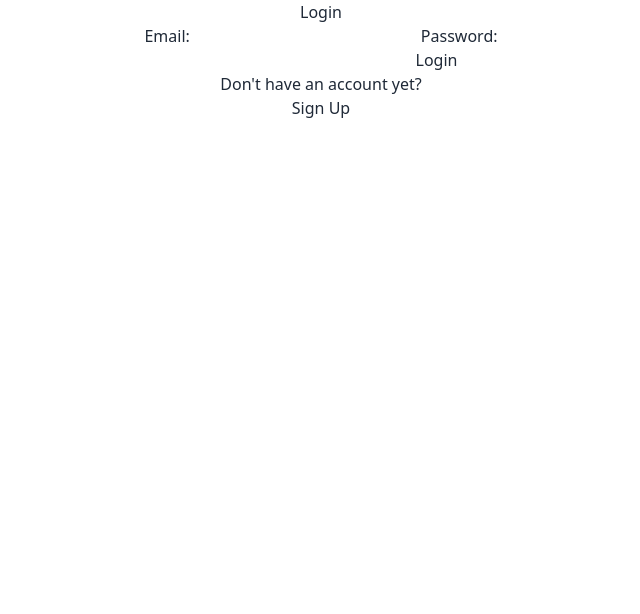
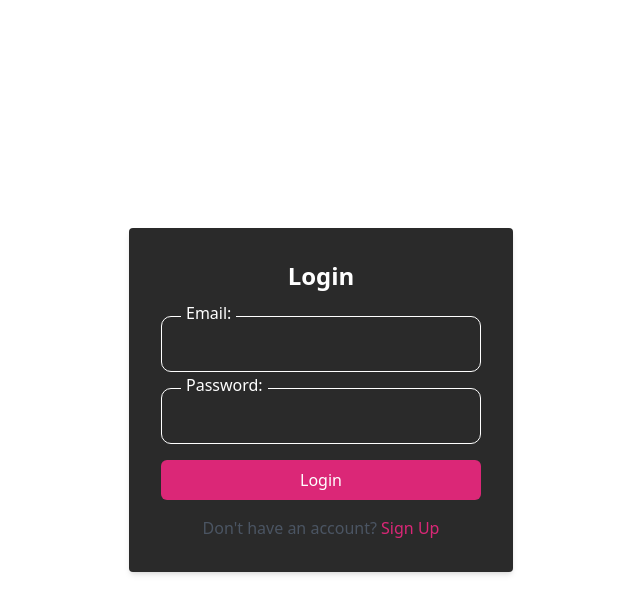
Before and after one commit to AnastasiiaHusieva/Pilgrim, a React (Create React App) app: page /login in a window 1280 px wide. Shown: the top 614 px of the page, without its empty margins (319-959 px from the left). Built offline with nearby package versions, Linux system fonts and the light colour scheme; no server answers.

Commit message:
login and signup page styled

```diff
--- a/src/components/Map/Maps.jsx
+++ b/src/components/Map/Maps.jsx
@@ -5,7 +5,7 @@ import { useTheme } from '../../components/ThemeContext';
 
 const containerStyle = {
   width: '100vw',
-  height: '85vh'
+  height: '88vh'
 };
 
 const center = {
--- a/src/pages/LoginPage/LoginPage.jsx
+++ b/src/pages/LoginPage/LoginPage.jsx
@@ -1,13 +1,14 @@
-import "./LoginPage.css";
-import { useState, useContext } from "react";
+import React, { useState, useContext } from "react";
 import { Link, useNavigate } from "react-router-dom";
 import { AuthContext } from "../../context/auth.context";
 import authService from "../../services/auth.service";
+import { useTheme } from "../../components/ThemeContext";
 
 function LoginPage() {
   const [email, setEmail] = useState("");
   const [password, setPassword] = useState("");
   const [errorMessage, setErrorMessage] = useState(undefined);
+  const { isDarkMode } = useTheme();
 
   const navigate = useNavigate();
 
@@ -20,52 +21,57 @@ function LoginPage() {
     e.preventDefault();
     const requestBody = { email, password };
 
-    // Send a request to the server using axios
-    /*
-    axios.post(`${process.env.REACT_APP_SERVER_URL}/auth/login`)
-      .then((response) => {})
-    */
-
-    // Or using a service
     authService
       .login(requestBody)
       .then((response) => {
-        // If the POST request is successful store the authentication token,
-        // after the token is stored authenticate the user
-        // and at last navigate to the home page
         storeToken(response.data.authToken);
         authenticateUser();
         navigate("/");
       })
       .catch((error) => {
-        // If the request resolves with an error, set the error message in the state
         const errorDescription = error.response.data.message;
         setErrorMessage(errorDescription);
       });
   };
 
   return (
-    <div className="LoginPage">
-      <h1>Login</h1>
+    <div className={`LoginPage min-h-screen flex items-center justify-center`}>
+      <div className={`p-8 ${isDarkMode ? 'dark' : 'light'} rounded shadow-md w-70vw sm:w-96`}>
+        <h1 className="text-2xl font-bold mb-6">Login</h1>
 
         <form onSubmit={handleLoginSubmit}>
-        <label>Email:</label>
-        <input type="email" name="email" value={email} onChange={handleEmail} />
+          <div className="input-group mb-4 column">
+            <input type="email" className="input-style" name="email" value={email} onChange={handleEmail} />
+            <label className="label">Email:</label>
+          </div>
 
-        <label>Password:</label>
+          <div className="input-group mb-4 column">
+            <div className="flex relative">
               <input
                 type="password"
                 name="password"
                 value={password}
                 onChange={handlePassword}
+                className="input-style relative"
               />
+            </div>
+            <label className="label">Password:</label>
+          </div>
 
-        <button type="submit">Login</button>
+          <button
+            type="submit"
+            className="w-full bg-pink-600 text-white py-2 rounded-md hover:bg-pink-700 transition duration-300"
+          >
+            Login
+          </button>
         </form>
-      {errorMessage && <p className="error-message">{errorMessage}</p>}
 
-      <p>Don't have an account yet?</p>
-      <Link to={"/signup"}> Sign Up</Link>
+        {errorMessage && <p className="text-red-500 text-sm mt-4">{errorMessage}</p>}
+
+        <p className="mt-4 text-gray-600">
+          Don't have an account? <Link to="/signup" className="text-pink-600 hover:text-pink-400">Sign Up</Link>
+        </p>
+      </div>
     </div>
   );
 }
--- a/src/pages/SignupPage/SignupPage.css
+++ b/src/pages/SignupPage/SignupPage.css
@@ -11,12 +11,16 @@
 
   /* Dark Theme */
   .dark {
-    background-color: #b40e0e; /* Dark background color */
-    color: #ffffff; /* Light text color for dark background */
+    background-color: #2a2a2a;
+    color: #ffffff;
   }
 
   .dark input {
-    border: 1px solid #555; /* Dark border for input fields */
+    border: 1px solid #ffffff;
+  }
+
+  .dark label {
+    background-color: #2a2a2a;
   }
 
   /* Common Styling */
@@ -27,4 +31,40 @@
     justify-content: center;
   }
 
-  /* Rest of your existing styles... */
+  .input-group {
+    position: relative;
+    --primary: #cac2fd;
+  }
+
+  .column {
+    display: flex;
+    flex-direction: column;
+  }
+
+  .input-style {
+    background-color: #ffffff;
+    all: unset;
+    border-radius: 10px;
+    transition: 150ms cubic-bezier(0.4, 0, 0.2, 1);
+    padding: 15px;
+    width: 100%;
+    box-sizing: border-box;
+  }
+
+  .label {
+    top: -15px;
+    left: 20px;
+    pointer-events: none;
+    transition: 150ms cubic-bezier(0.4, 0, 0.2, 1);
+    position: absolute;
+    background-color: #ffffff;
+    padding: 0 5px;
+  }
+
+  .input-style:focus {
+    border: 2px solid var(--primary);
+  }
+
+  .input-group:focus-within .label {
+    color: var(--primary);
+  }
--- a/src/pages/SignupPage/SignupPage.jsx
+++ b/src/pages/SignupPage/SignupPage.jsx
@@ -35,37 +35,36 @@ function SignupPage() {
   return (
 
     <div className={`SignupPage min-h-screen flex items-center justify-center`}>
-      <div className={`p-8 ${isDarkMode ? 'dark' : 'light'} rounded shadow-md w-full sm:w-96`}>
+      <div className={`p-8 ${isDarkMode ? 'dark' : 'light'} rounded shadow-md w-70vw sm:w-96`}>
         <h1 className="text-2xl font-bold mb-6">Sign Up</h1>
 
         <form onSubmit={handleSignupSubmit}>
-          <div className="mb-4">
-            <label className="block text-sm font-medium text-gray-600">Name:</label>
-            <input type="text" name="name" value={name} onChange={handleName} />
+          <div className="input-group mb-4 column">
+            <input type="text" className="input-style" name="name" value={name} onChange={handleName} />
+            <label className="label">Name:</label>
           </div>
 
-          <div className="mb-4">
-            <label className="block text-sm font-medium text-gray-600">Email:</label>
+          <div className="input-group mb-4 column">
             <input
               type="email"
               name="email"
               value={email}
-              placeholder="Email"
               required
               onChange={handleEmail}
               className="input-style"
+              placeholder=""
             />
+            <label className="label">Email:</label>
           </div>
 
-          <div className="mb-4">
-            <label className="block text-sm font-medium text-gray-600">Password:</label>
-            <div className="relative">
+          <div className="input-group mb-4 column">
+            <div className="flex relative">
               <input
                 type={showPassword ? 'text' : 'password'}
                 name="password"
                 value={password}
                 onChange={handlePassword}
-                className="input-style"
+                className="input-style relative"
               />
               <button
                 type="button"
@@ -75,11 +74,12 @@ function SignupPage() {
                 {showPassword ? 'Hide' : 'Show'}
               </button>
             </div>
+            <label className="label">Password:</label>
           </div>
 
           <button
             type="submit"
-            className="w-full bg-indigo-500 text-white py-2 rounded-md hover:bg-indigo-600 transition duration-300"
+            className="w-full bg-pink-600 text-white py-2 rounded-md hover:bg-pink-700 transition duration-300"
           >
             Sign Up
           </button>
@@ -88,7 +88,7 @@ function SignupPage() {
         {errorMessage && <p className="text-red-500 text-sm mt-4">{errorMessage}</p>}
 
         <p className="mt-4 text-gray-600">
-          Already have an account? <Link to="/login" className="text-indigo-500">Login</Link>
+          Already have an account? <Link to="/login" className="text-pink-600 hover:text-pink-400">Login</Link>
         </p>
       </div>
     </div>
```
Lines whose indentation alone changed are shown as unchanged.
